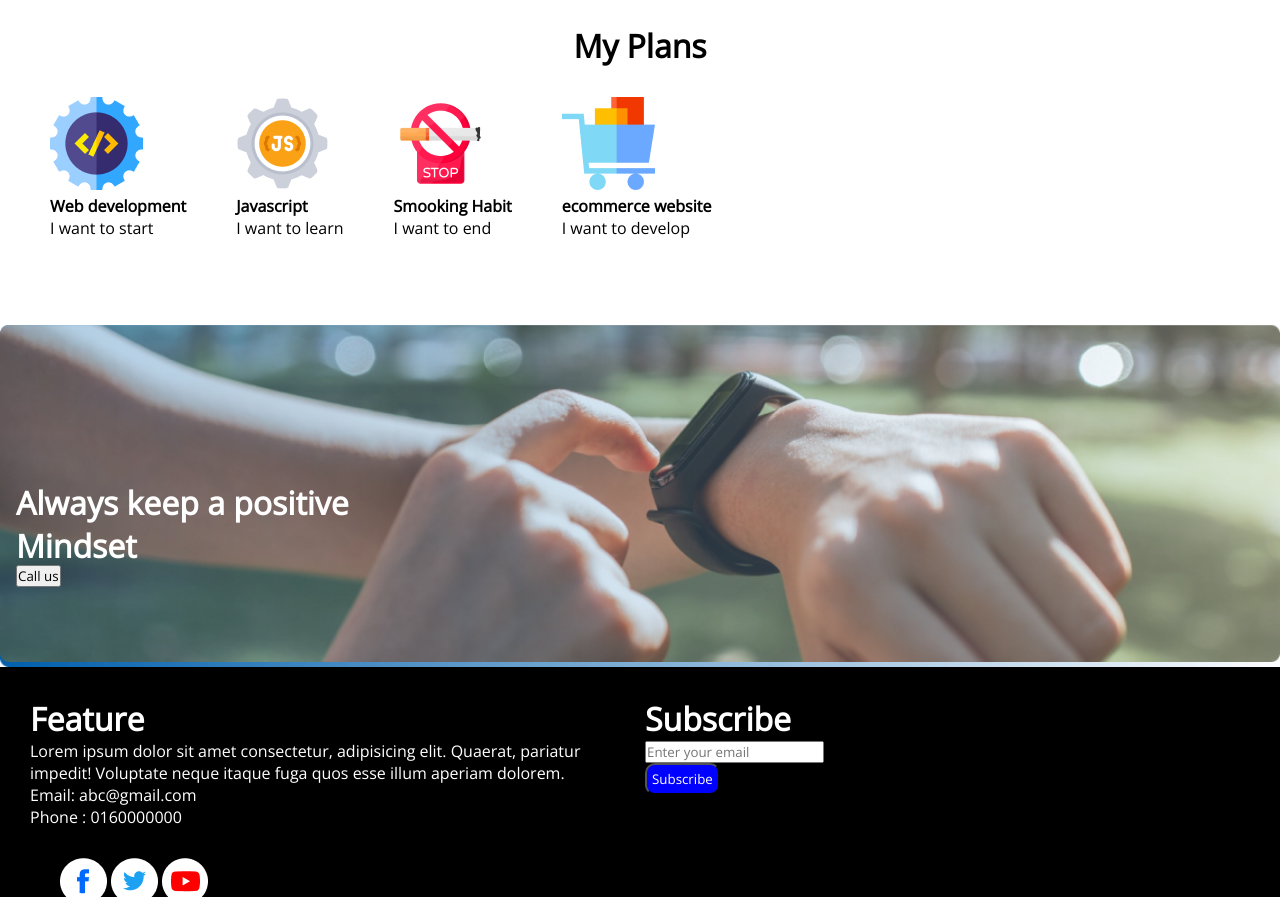
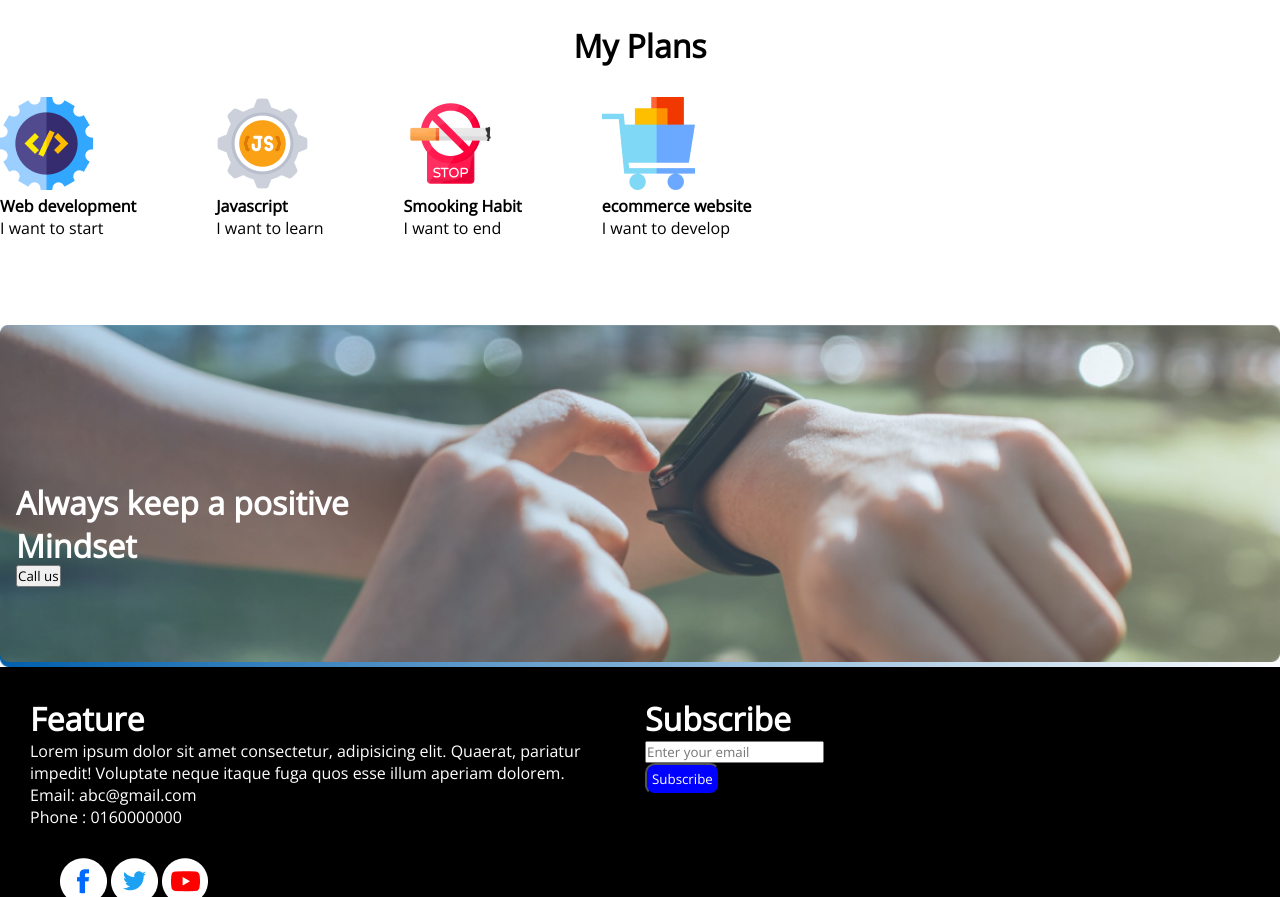
Before and after one commit to SanjidaRubel/new-year-plan, a plain HTML site: page index.html in a window 1280 px wide. Shown: the part 1246-2143 px from the top of the page. Drawn offline with nearby package versions, Linux system fonts and the light colour scheme.

Commit message:
main part2 modified

```diff
--- a/style.css
+++ b/style.css
@@ -60,11 +60,11 @@ header p{
 }
 .my-plans{
     display: flex;
-    margin: 0 50px;
 
 }
 .my-plans div{
-    margin-right: 50px;
+    margin-right: 80px;
+
 }
 .plans-title{
     text-align: center;
```
